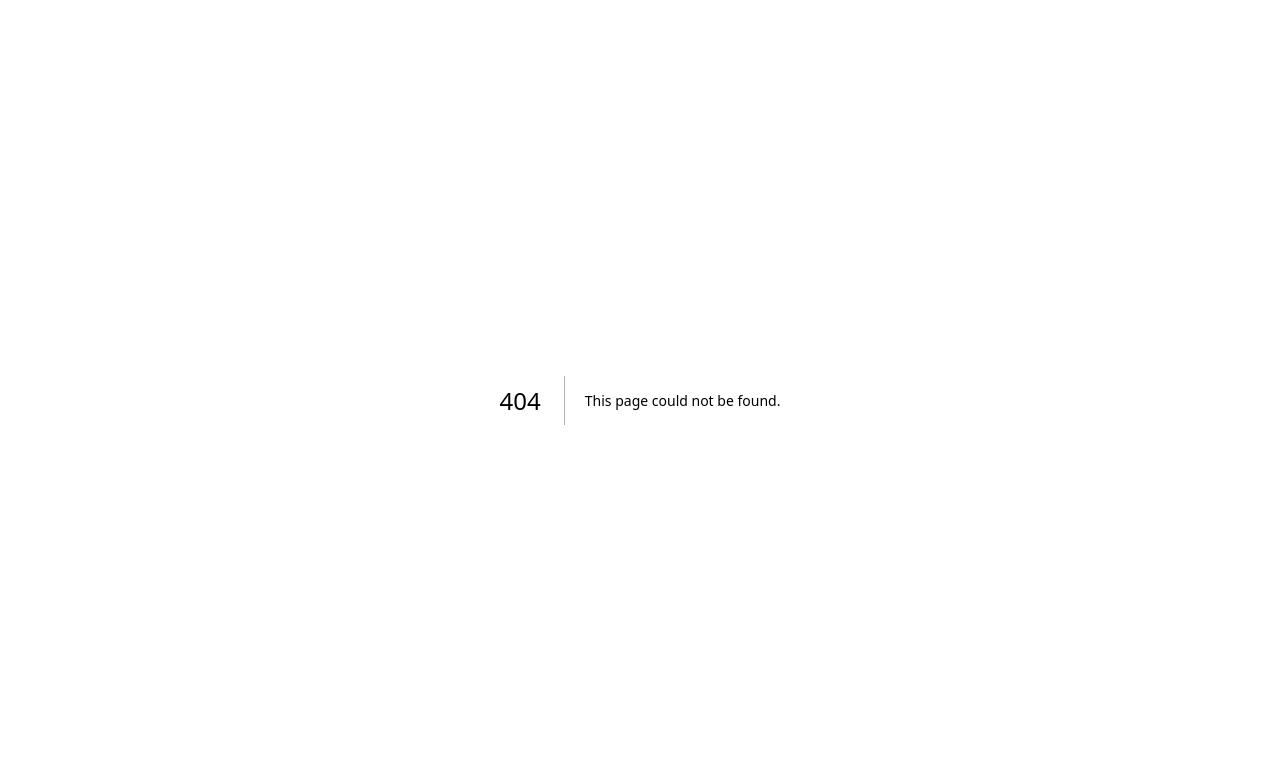
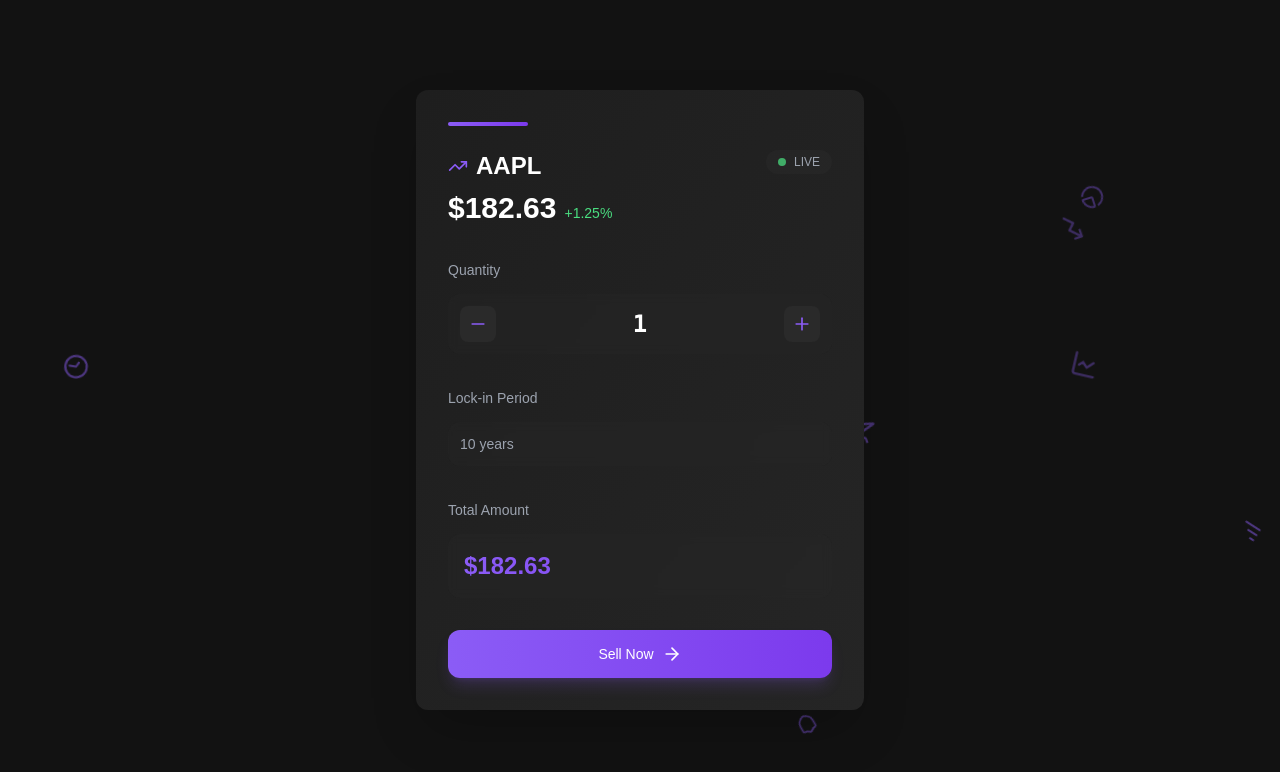
Before and after one commit to Praneethpshetty24/V2.0_Breeze, a Next.js app: page /sell in a window 1280 px wide. Before the commit this address had no page. Shown: the top 772 px of the page. Built offline with nearby package versions, Linux system fonts and the light colour scheme.

Commit message:
added sell page

```diff
--- /dev/null
+++ b/app/sell/page.jsx
@@ -0,0 +1,126 @@
+"use client"
+import React, { useState } from 'react';
+import { motion } from 'framer-motion';
+import { Plus, Minus, ArrowRight, TrendingUp } from 'lucide-react';  // Reverted icon to TrendingUp
+import { Button } from "@/components/ui/button";
+import { Card } from "@/components/ui/card";
+import BackgroundIcons from '@/components/BackgroundIcons';
+
+const SellPage = () => {
+  const [quantity, setQuantity] = useState(1);
+
+  const incrementQuantity = () => setQuantity(prev => prev + 1);
+  const decrementQuantity = () => setQuantity(prev => Math.max(1, prev - 1));
+
+  return (
+    <div className="min-h-screen bg-[#121212] text-white flex items-center justify-center p-4 relative overflow-hidden">
+      <BackgroundIcons />
+      <motion.div
+        initial={{ opacity: 0, y: 20, scale: 0.95 }}
+        animate={{ opacity: 1, y: 0, scale: 1 }}
+        transition={{
+          duration: 0.6,
+          ease: "easeOut"
+        }}
+        className="w-full max-w-md relative z-10"
+      >
+        <Card className="bg-gradient-to-br from-[#1E1E1E] to-[#252525] border-0 p-8 rounded-2xl shadow-2xl">
+          <div className="h-1 w-20 bg-gradient-to-r from-[#8B5CF6] to-[#7C3AED] rounded-full mb-6" />
+
+          <div className="space-y-8">
+            <div className="flex items-start justify-between">
+              <div className="space-y-2">
+                <div className="flex items-center space-x-2">
+                  <TrendingUp className="w-5 h-5 text-[#8B5CF6]" />
+                  <h2 className="text-2xl font-bold">AAPL</h2>
+                </div>
+                <div className="flex items-baseline space-x-2">
+                  <span className="text-3xl font-bold">$182.63</span>
+                  <motion.span
+                    initial={{ opacity: 0, x: -10 }}
+                    animate={{ opacity: 1, x: 0 }}
+                    className="text-green-400 text-sm"
+                  >
+                    +1.25%
+                  </motion.span>
+                </div>
+              </div>
+
+              <div className="px-3 py-1 bg-[#2A2A2A]/50 rounded-full">
+                <div className="flex items-center space-x-2">
+                  <div className="w-2 h-2 bg-green-400 rounded-full animate-pulse" />
+                  <span className="text-xs text-gray-400">LIVE</span>
+                </div>
+              </div>
+            </div>
+
+            <div className="space-y-3">
+              <label className="text-sm text-gray-400 font-medium">Quantity</label>
+              <div className="flex items-center justify-between p-3 bg-[#2A2A2A]/30 backdrop-blur-sm rounded-xl">
+                <motion.button
+                  whileTap={{ scale: 0.9 }}
+                  onClick={decrementQuantity}
+                  className="p-2 rounded-lg bg-[#2A2A2A] hover:bg-[#333333] transition-colors"
+                >
+                  <Minus className="w-5 h-5 text-[#8B5CF6]" />
+                </motion.button>
+
+                <motion.div
+                  key={quantity}
+                  initial={{ scale: 0.8, opacity: 0 }}
+                  animate={{ scale: 1, opacity: 1 }}
+                  className="font-mono text-2xl min-w-[3ch] text-center font-bold"
+                >
+                  {quantity}
+                </motion.div>
+
+                <motion.button
+                  whileTap={{ scale: 0.9 }}
+                  onClick={incrementQuantity}
+                  className="p-2 rounded-lg bg-[#2A2A2A] hover:bg-[#333333] transition-colors"
+                >
+                  <Plus className="w-5 h-5 text-[#8B5CF6]" />
+                </motion.button>
+              </div>
+            </div>
+
+            <div className="space-y-3">
+              <label className="text-sm text-gray-400 font-medium">Lock-in Period</label>
+              <div className="p-3 bg-[#2A2A2A]/30 backdrop-blur-sm rounded-xl">
+                <p className="text-sm text-gray-400">10 years</p>
+              </div>
+            </div>
+
+            <div className="space-y-3">
+              <label className="text-sm text-gray-400 font-medium">Total Amount</label>
+              <div className="p-4 bg-[#2A2A2A]/30 backdrop-blur-sm rounded-xl">
+                <motion.div
+                  key={quantity}
+                  initial={{ scale: 0.95 }}
+                  animate={{ scale: 1 }}
+                  className="text-2xl font-bold text-transparent bg-clip-text bg-gradient-to-r from-[#8B5CF6] to-[#7C3AED]"
+                >
+                  ${(182.63 * quantity).toLocaleString('en-US', { minimumFractionDigits: 2, maximumFractionDigits: 2 })}
+                </motion.div>
+              </div>
+            </div>
+
+            <motion.div
+              whileHover={{ scale: 1.02 }}
+              whileTap={{ scale: 0.98 }}
+            >
+              <Button
+                className="w-full bg-gradient-to-r from-[#8B5CF6] to-[#7C3AED] hover:from-[#7C3AED] hover:to-[#6D28D9] text-white py-6 text-lg font-medium rounded-xl shadow-lg shadow-[#8B5CF6]/20"
+              >
+                Sell Now
+                <ArrowRight className="ml-2 w-5 h-5" />
+              </Button>
+            </motion.div>
+          </div>
+        </Card>
+      </motion.div>
+    </div>
+  );
+};
+
+export default SellPage;
--- /dev/null
+++ b/components/ui/dialog.jsx
@@ -0,0 +1,99 @@
+import * as React from "react"
+import * as DialogPrimitive from "@radix-ui/react-dialog"
+import { X } from 'lucide-react'
+
+import { cn } from "@/lib/utils"
+
+const Dialog = DialogPrimitive.Root
+
+const DialogTrigger = DialogPrimitive.Trigger
+
+const DialogPortal = DialogPrimitive.Portal
+
+const DialogClose = DialogPrimitive.Close
+
+const DialogOverlay = React.forwardRef(({ className, ...props }, ref) => (
+  <DialogPrimitive.Overlay
+    ref={ref}
+    className={cn(
+      "fixed inset-0 z-50 bg-black/80 data-[state=open]:animate-in data-[state=closed]:animate-out data-[state=closed]:fade-out-0 data-[state=open]:fade-in-0",
+      className
+    )}
+    {...props}
+  />
+))
+DialogOverlay.displayName = DialogPrimitive.Overlay.displayName
+
+const DialogContent = React.forwardRef(({ className, children, ...props }, ref) => (
+  <DialogPortal>
+    <DialogOverlay />
+    <DialogPrimitive.Content
+      ref={ref}
+      className={cn(
+        "fixed left-[50%] top-[50%] z-50 grid w-full max-w-lg translate-x-[-50%] translate-y-[-50%] gap-4 border bg-background p-6 shadow-lg duration-200 data-[state=open]:animate-in data-[state=closed]:animate-out data-[state=closed]:fade-out-0 data-[state=open]:fade-in-0 data-[state=closed]:zoom-out-95 data-[state=open]:zoom-in-95 data-[state=closed]:slide-out-to-left-1/2 data-[state=closed]:slide-out-to-top-[48%] data-[state=open]:slide-in-from-left-1/2 data-[state=open]:slide-in-from-top-[48%] sm:rounded-lg",
+        className
+      )}
+      {...props}
+    >
+      {children}
+      <DialogPrimitive.Close className="absolute right-4 top-4 rounded-sm opacity-70 ring-offset-background transition-opacity hover:opacity-100 focus:outline-none focus:ring-2 focus:ring-ring focus:ring-offset-2 disabled:pointer-events-none data-[state=open]:bg-accent data-[state=open]:text-muted-foreground">
+        <X className="h-4 w-4" />
+        <span className="sr-only">Close</span>
+      </DialogPrimitive.Close>
+    </DialogPrimitive.Content>
+  </DialogPortal>
+))
+DialogContent.displayName = DialogPrimitive.Content.displayName
+
+const DialogHeader = ({
+  className,
+  ...props
+}) => (
+  <div
+    className={cn("flex flex-col space-y-1.5 text-center sm:text-left", className)}
+    {...props}
+  />
+)
+DialogHeader.displayName = "DialogHeader"
+
+const DialogFooter = ({
+  className,
+  ...props
+}) => (
+  <div
+    className={cn("flex flex-col-reverse sm:flex-row sm:justify-end sm:space-x-2", className)}
+    {...props}
+  />
+)
+DialogFooter.displayName = "DialogFooter"
+
+const DialogTitle = React.forwardRef(({ className, ...props }, ref) => (
+  <DialogPrimitive.Title
+    ref={ref}
+    className={cn("text-lg font-semibold leading-none tracking-tight", className)}
+    {...props}
+  />
+))
+DialogTitle.displayName = DialogPrimitive.Title.displayName
+
+const DialogDescription = React.forwardRef(({ className, ...props }, ref) => (
+  <DialogPrimitive.Description
+    ref={ref}
+    className={cn("text-sm text-muted-foreground", className)}
+    {...props}
+  />
+))
+DialogDescription.displayName = DialogPrimitive.Description.displayName
+
+export {
+  Dialog,
+  DialogPortal,
+  DialogOverlay,
+  DialogClose,
+  DialogTrigger,
+  DialogContent,
+  DialogHeader,
+  DialogFooter,
+  DialogTitle,
+  DialogDescription,
+}
--- /dev/null
+++ b/components/ui/label.jsx
@@ -0,0 +1,17 @@
+import * as React from "react"
+import * as LabelPrimitive from "@radix-ui/react-label"
+import { cn } from "@/lib/utils"
+
+const Label = React.forwardRef(({ className, ...props }, ref) => (
+  <LabelPrimitive.Root
+    ref={ref}
+    className={cn(
+      "text-sm font-medium leading-none peer-disabled:cursor-not-allowed peer-disabled:opacity-70",
+      className
+    )}
+    {...props}
+  />
+))
+Label.displayName = "Label"
+
+export { Label }
--- a/package.json
+++ b/package.json
@@ -10,6 +10,7 @@
   },
   "dependencies": {
     "@radix-ui/react-dialog": "^1.1.4",
+    "@radix-ui/react-label": "^2.1.1",
     "class-variance-authority": "^0.7.1",
     "firebase": "^11.1.0",
     "framer-motion": "^11.17.0",
```
Also changed, not shown: 1 other file (tests, documents, lock files or other folders).
